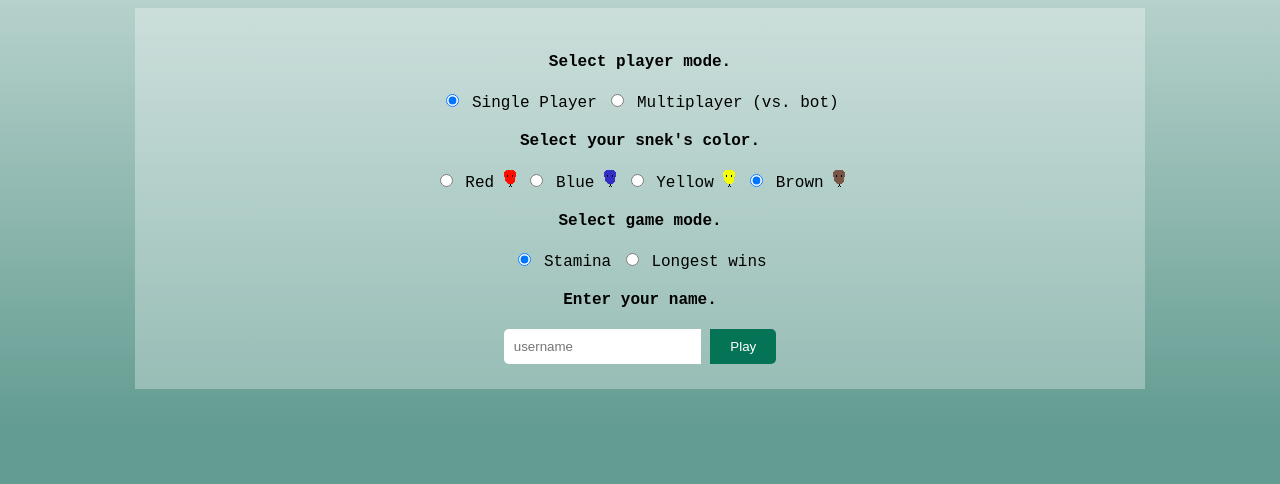
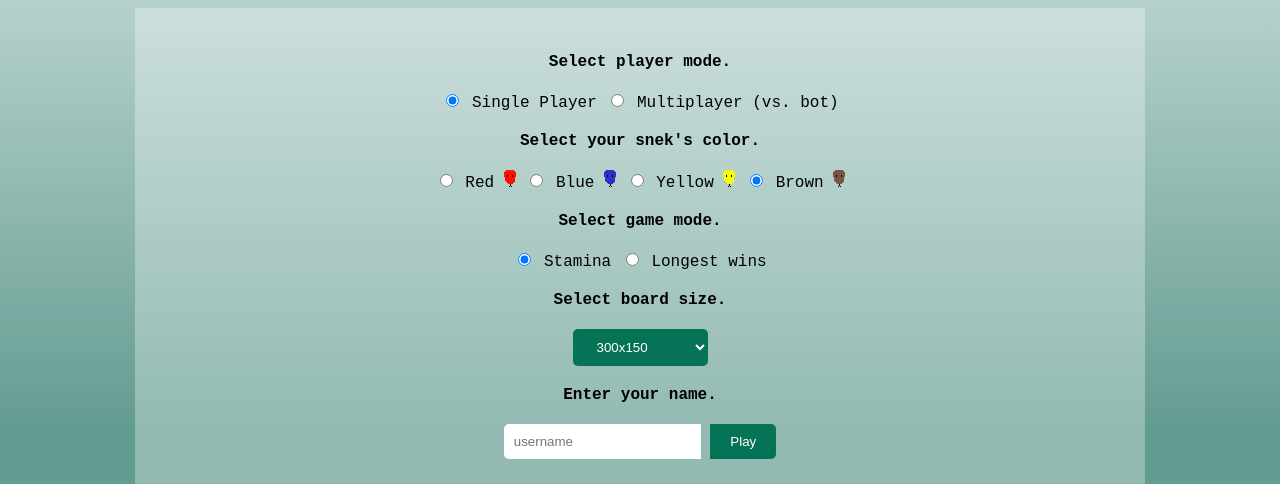
Before and after one commit to Pamblam/snek, a website: page index.html in a window 1280 px wide. Shown: the part 372-856 px from the top of the page. Before the commit the page ends 800 px from the top, so only its background shows below. Drawn offline with Linux system fonts and the light colour scheme; a web font is replaced by a local one.

Commit message:
add size to main page on multiplayer-branch

```diff
--- a/index.html
+++ b/index.html
@@ -19,9 +19,6 @@
 			<img src="https://i.imgur.com/j95GpFY.png" class="logo" />
 			<div id="game">
 				<p class="subtitle">Spacebar to start. Arrow keys to steer. Eat the tiny tomatoes but don't run into the walls or yourself.</p>
-				<select name="resolution" id="resolution">
-
-				</select><br>
 				<br>
 				<div class="canvas-container">
 					<canvas id="canvas"></canvas>
@@ -77,7 +74,9 @@
 							<input id="longestWins" name="gameMode" type="radio" value="longest_wins">
 							<label for="longestWins">Longest wins</label>
 						</div>
-
+						<p class="subtitle board-size">Select board size.</p>
+						<select name="resolution" id="resolution">
+						</select><br>
 						<p class="subtitle username">Enter your name.</p>
 						<div>
 							<input id="username" name="playerName" placeholder="username" maxlength="10">
```
